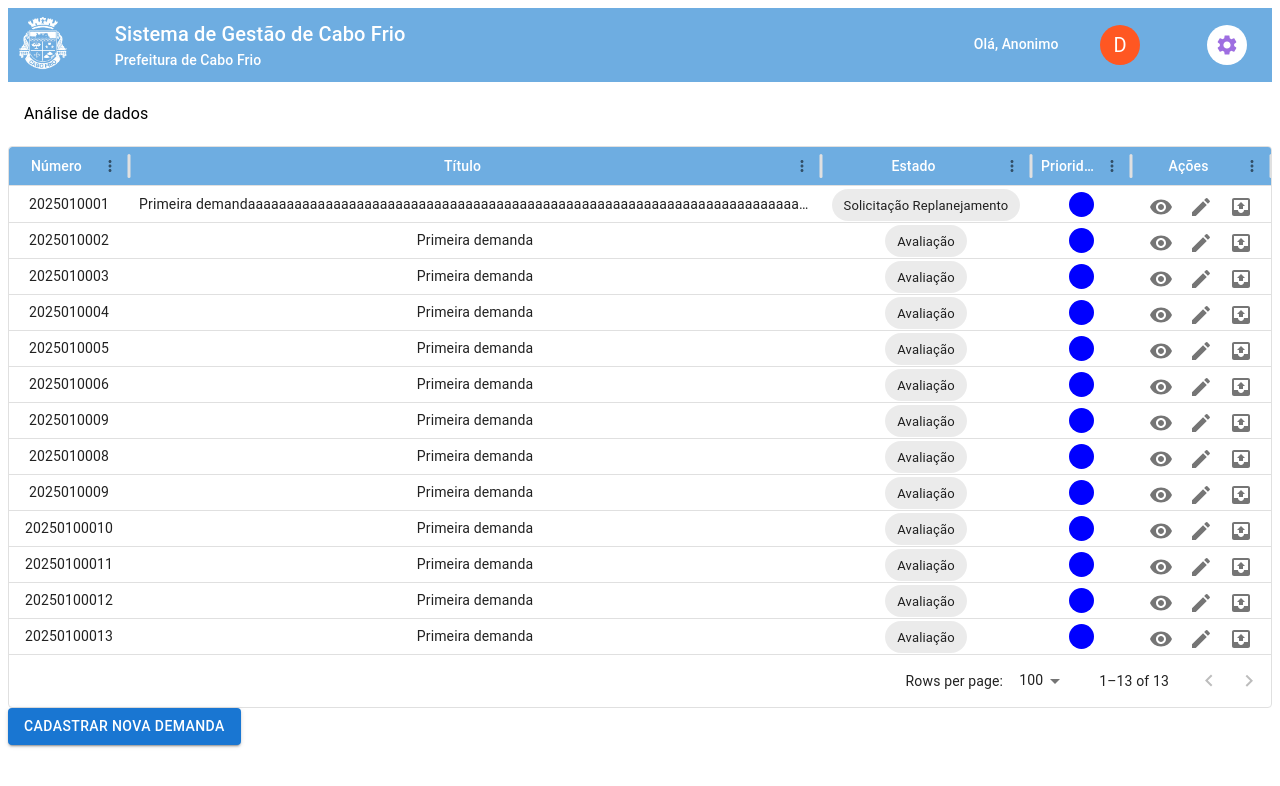
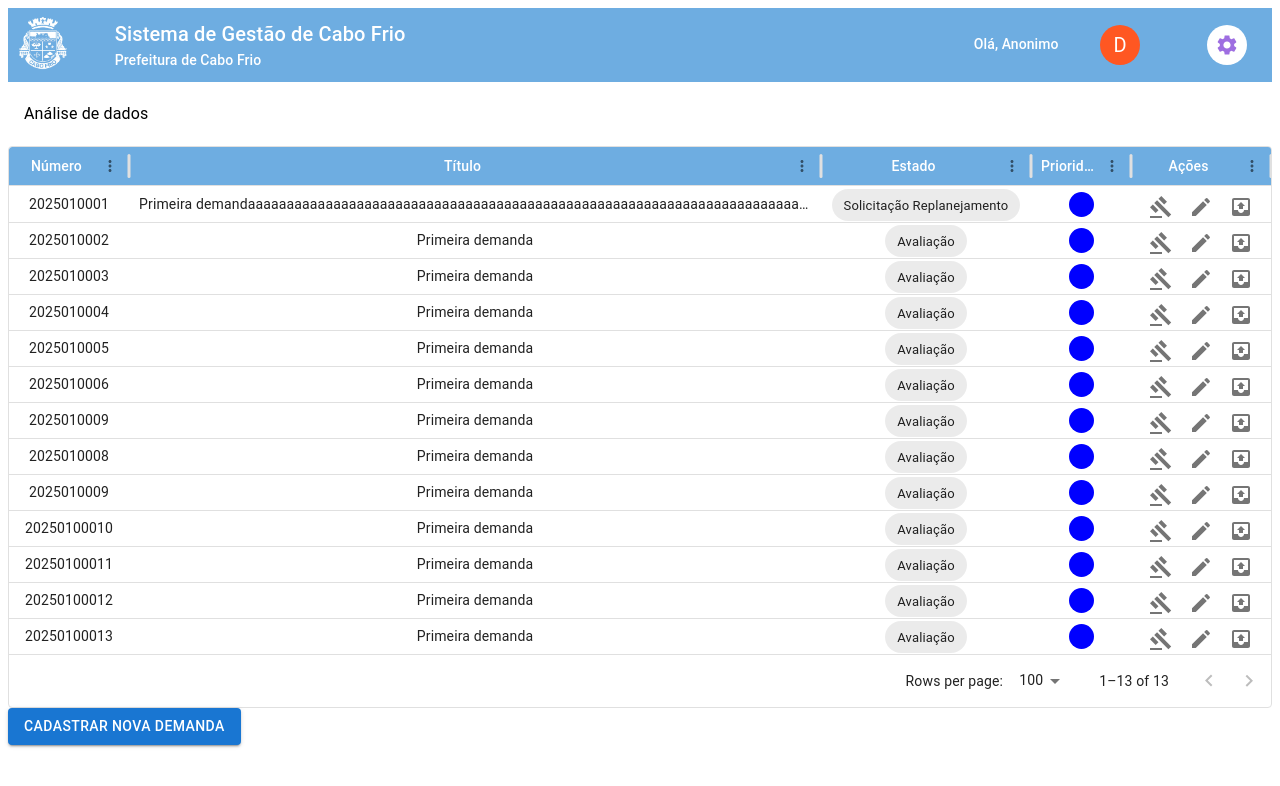
Before and after one commit to Duerton/gestao_demanda, a Next.js app: page /listademanda in a window 1280 px wide. Shown: the top 786 px of the page. Built offline with nearby package versions, Linux system fonts and the light colour scheme.

Commit message:
refactor filelist and change icon from demandlist

```diff
--- a/src/app/listademanda/page.tsx
+++ b/src/app/listademanda/page.tsx
@@ -5,7 +5,7 @@ import { DataGrid, GridColDef, GridFilterModel } from '@mui/x-data-grid';
 import React, { useState } from 'react';
 import OutboxIcon from '@mui/icons-material/Outbox';
 import EditIcon from '@mui/icons-material/Edit'
-import VisibilityIcon from '@mui/icons-material/Visibility';
+import GavelIcon from '@mui/icons-material/Gavel';
 
 const handleDelete = (id: number) => {
   console.log(`Delete item with id: ${id}`);
@@ -76,7 +76,7 @@ const columns: GridColDef[] = [
     renderCell: (params) => (
       <>
         <IconButton onClick={() => handleEdit(params.row.numero)} aria-label="edit">
-          <VisibilityIcon />
+          <GavelIcon />
         </IconButton>
         <IconButton onClick={() => handleDelete(params.row.numero)} aria-label="delete">
           <EditIcon />
--- a/src/app/planejamento/components/FileList.tsx
+++ b/src/app/planejamento/components/FileList.tsx
@@ -6,7 +6,9 @@ import DeleteIcon from '@mui/icons-material/Delete';
 import DownloadIcon from '@mui/icons-material/Download';
 import InputFileUpload from './UploadFiles';
 
-const FileUploadAndList: React.FC = () => {
+interface ScrollableListProps { label: string; }
+
+const FileUploadAndList: React.FC<ScrollableListProps> = ({label}) => {
 
   const files = [{name: 'primeiro.pdf'}, {name: 'segundo.pdf'},{name: 'primeiro.pdf'}, {name: 'segundo.pdf'},{name: 'primeiro.pdf'}, {name: 'segundo.pdf'},{name: 'primeiro.pdf'}, {name: 'segundo.pdf'},{name: 'primeiro.pdf'}, {name: 'segundo.pdf'},{name: 'primeiro.pdf'}, {name: 'segundo.pdf'},{name: 'primeiro.pdf'}, {name: 'segundo.pdf'}]
 
@@ -31,7 +33,7 @@ const FileUploadAndList: React.FC = () => {
         <Box>
 
           <Typography variant="subtitle2" gutterBottom>
-            Arquivos
+            {label}
           </Typography>
           <List dense sx={{maxHeight: 400, overflowY: 'auto',}}>
             {files.map((file, index) => (
--- a/src/app/planejamento/page.tsx
+++ b/src/app/planejamento/page.tsx
@@ -119,7 +119,7 @@ const Planejamento = () => {
           <TextField fullWidth label='Responsável técnico' />
         </Grid>
         <Grid component="div" size={6}>
-          <FileUploadAndList/>
+          <FileUploadAndList label={'Arquivo'}/>
         </Grid>
         <Grid component="div" size={6}>
           <CompanyList/>
```
